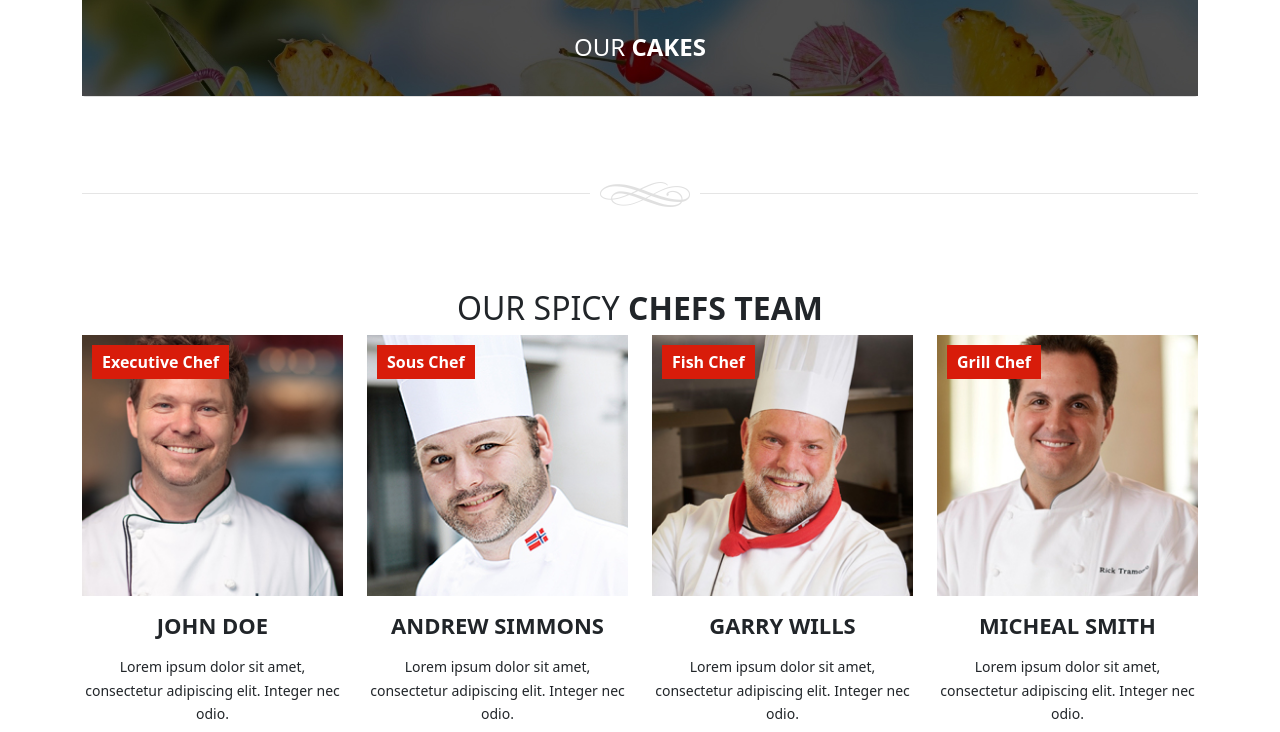
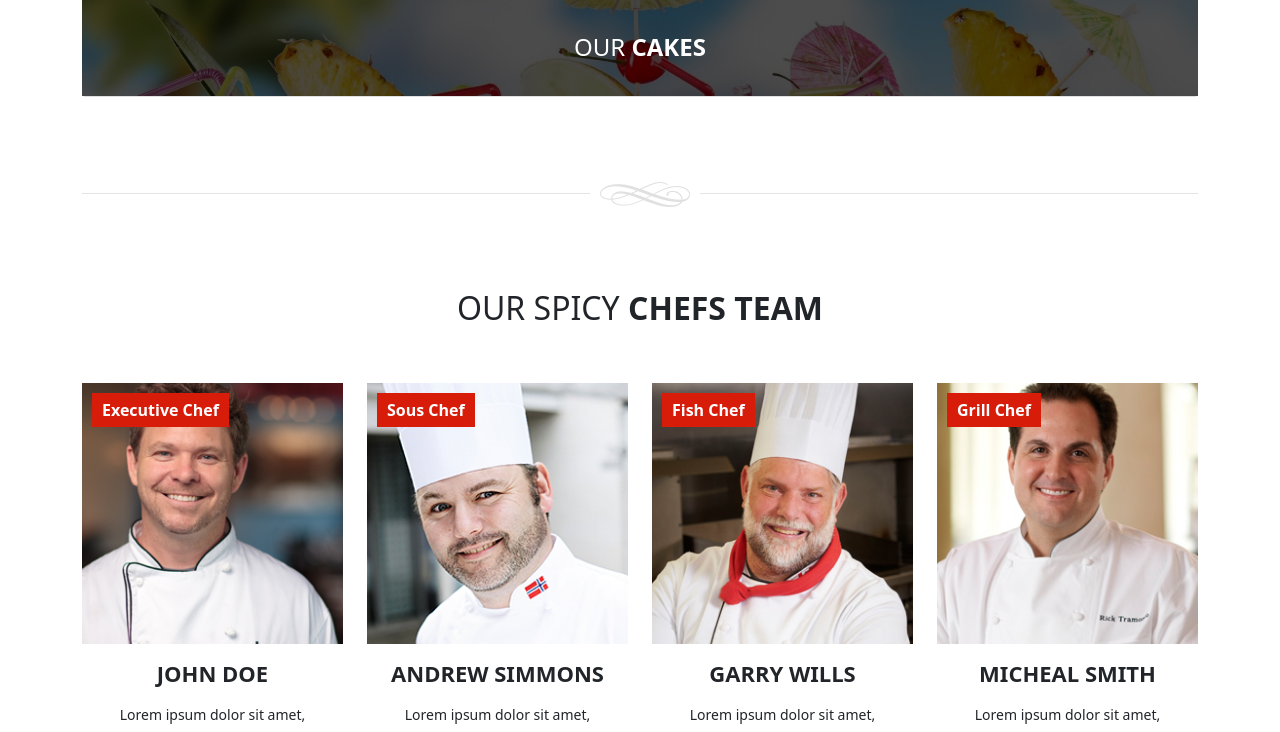
Before and after one commit to shahidsarvani/frattini, a plain HTML site: page index.html in a window 1280 px wide. Shown: the part 2820-3552 px from the top of the page. Drawn offline with Linux system fonts and the light colour scheme.

Commit message:
Update index.html

```diff
--- a/index.html
+++ b/index.html
@@ -453,12 +453,12 @@
 
         <section class="mt-5">
             <div class="container">
-                <div class="row">
+                <div class="row gy-5">
                     <div class="col-12 text-center">
                         <h2 class="top_heading_featured">OUR SPICY <b>CHEFS TEAM</b></h2>
                     </div>
 
-                    <div class="col-12 col-md-3">
+                    <div class="col-12 col-sm-6 col-xl-3">
                         <div class="team_single text-center">
                             <div class="team_img_outter overflow-hidden position-relative">
                                 <img class="w-100" src="./assets/images/portrait-01.jpeg" alt="team 01" />
@@ -483,7 +483,7 @@
                         </div>
                     </div>
 
-                    <div class="col-12 col-md-3">
+                    <div class="col-12 col-sm-6 col-xl-3">
                         <div class="team_single text-center">
                             <div class="team_img_outter overflow-hidden position-relative">
                                 <img class="w-100" src="./assets/images/portrait-02.jpeg" alt="team 01" />
@@ -509,7 +509,7 @@
                     </div>
 
 
-                    <div class="col-12 col-md-3">
+                    <div class="col-12 col-sm-6 col-xl-3">
                         <div class="team_single text-center">
                             <div class="team_img_outter overflow-hidden position-relative">
                                 <img class="w-100" src="./assets/images/portrait-03.jpeg" alt="team 01" />
@@ -535,7 +535,7 @@
                     </div>
 
 
-                    <div class="col-12 col-md-3">
+                    <div class="col-12 col-sm-6 col-xl-3">
                         <div class="team_single text-center">
                             <div class="team_img_outter overflow-hidden position-relative">
                                 <img class="w-100" src="./assets/images/portrait-04.jpeg" alt="team 01" />
```
